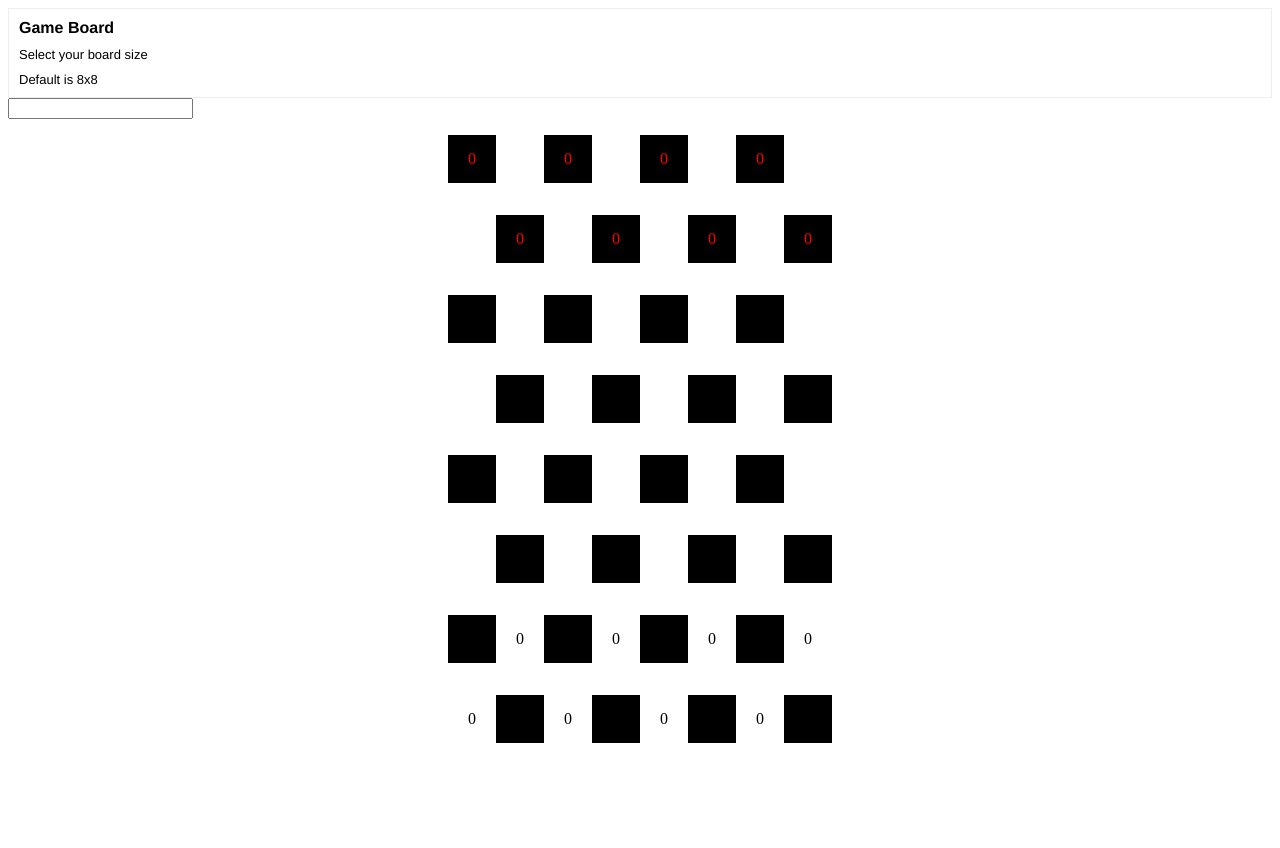
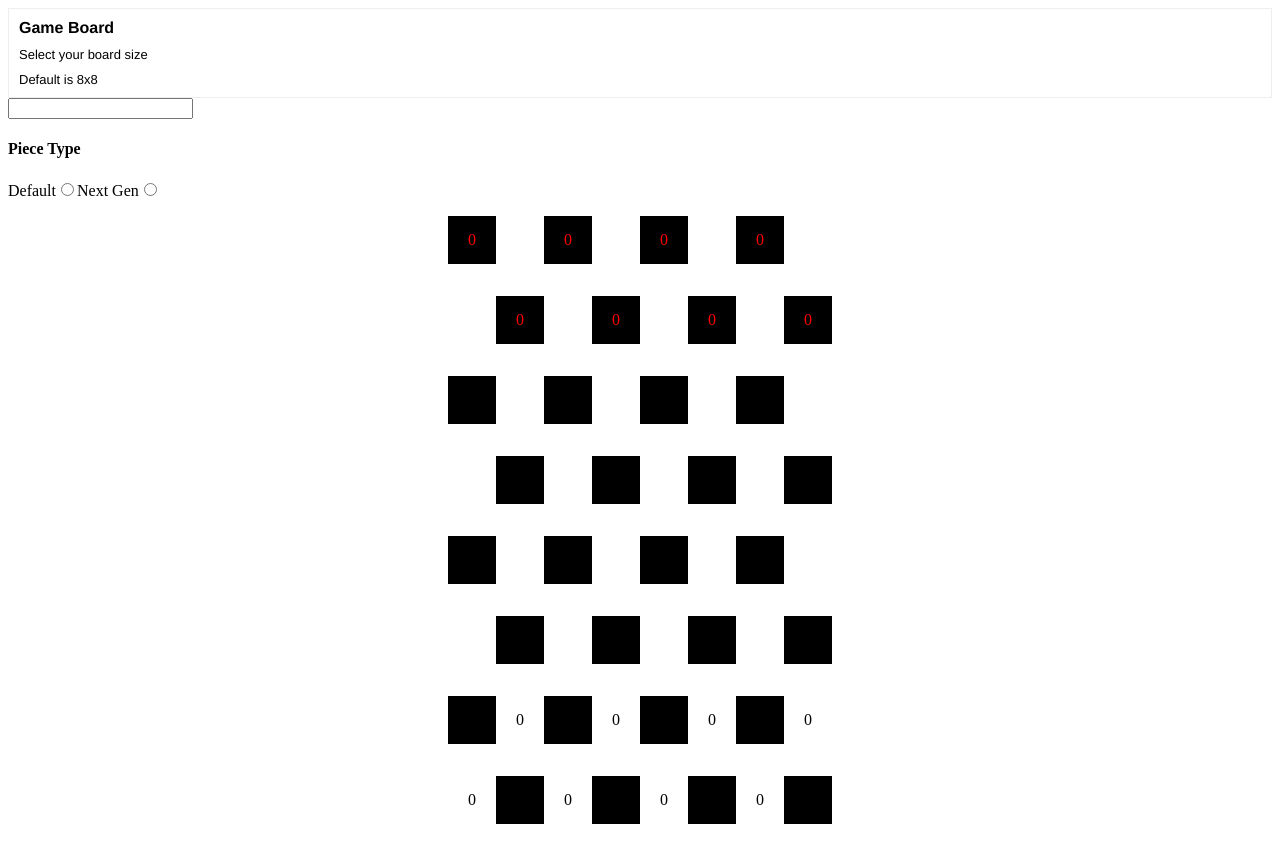
Before and after one commit to TheFern16/dd, a Next.js app: page / in a window 1280 px wide. Before the commit the page ends 800 px from the top, so only its background shows below. Built offline with nearby package versions, Linux system fonts and the light colour scheme.

Commit message:
Radio buttons now change the pieces on the board

```diff
--- a/components/row.js
+++ b/components/row.js
@@ -17,11 +17,15 @@ export default function Row ({ row, i, arrayLength, setCurrentBoardPiece, pieceT
 		if (key >= arrLength - 2 && number === 0) {
 			if (pieceType === 'default') {
 				return '0';
+			} else {
+				return '@';
 			}
 		}
 		if (number === 1) {
 			if (pieceType === 'default') {
 				return '0';
+			} else {
+				return '@';
 			}
 		}
 	};
--- a/pages/index.js
+++ b/pages/index.js
@@ -5,10 +5,18 @@ import Board from '../components/board';
 
 export default function Index() {
   var [boardSize, setBoardSize] = useState(8);
-  var [pieceType] = useState('default');
+  var [pieceType, setPieceType] = useState('default');
 
   function handleChange(event) {
     return setBoardSize(JSON.parse(event.target.value));
+  };
+
+  function handleRadioChange(event) {
+    if (event.target.value === 'default') {
+      return setPieceType('default');
+    } else if (event.target.value === 'next') {
+      return setPieceType('next');
+    }
   };
 
   return (
@@ -18,6 +26,13 @@ export default function Index() {
         <P>Default is 8x8</P>
       </Post>
       <input onChange={handleChange}/>
+      <div onClick={handleRadioChange}>
+        <h4>Piece Type</h4>
+        <label>Default</label>
+        <input value="default" type="radio" />
+        <label>Next Gen</label>
+        <input value="next" type="radio" />
+      </div>
       <Board
         size={boardSize}
         pieceType={pieceType}
```
